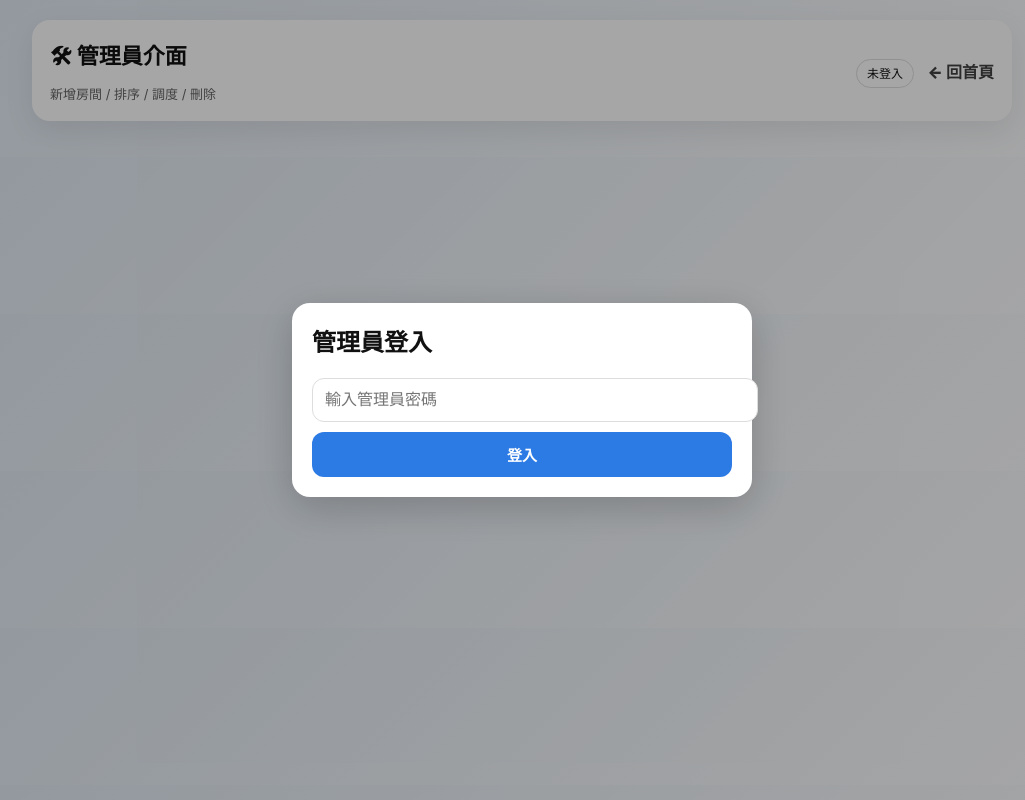
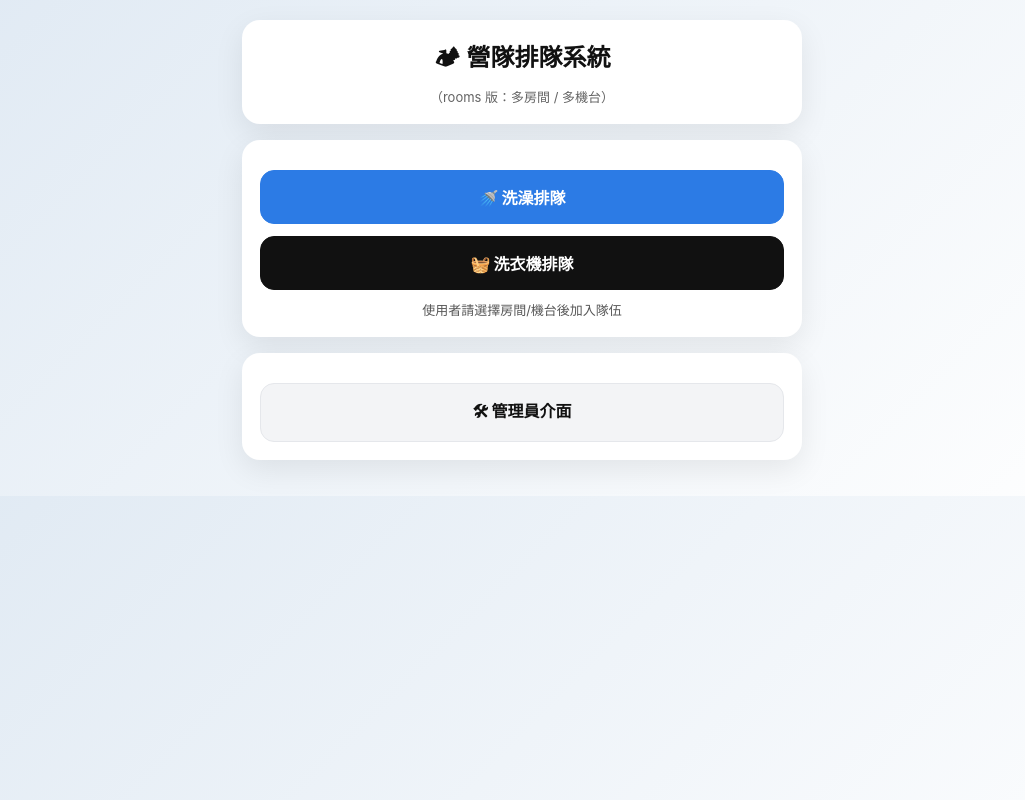
Before and after one commit to tenjade3-jpg/bath-queue, a plain HTML site: page index.html in a window 1280 px wide. Shown: the whole page, without its empty margins (118-1143 px from the left). Drawn offline with Linux system fonts and the light colour scheme.

Commit message:
Update title and layout for admin interface

```diff
--- a/index.html
+++ b/index.html
@@ -3,7 +3,7 @@
 <head>
 <meta charset="utf-8">
 <meta name="viewport" content="width=device-width, initial-scale=1">
-<title>管理員介面</title>
+<title>營隊排隊系統</title>
 
 <style>
 body{
@@ -11,159 +11,83 @@ body{
   background: linear-gradient(135deg,#dfe9f3,#ffffff);
   margin:0; padding:20px; color:#111;
 }
-.container{ max-width:980px; margin:auto; }
+.container{ max-width:560px; margin:auto; }
+
 .card{
-  background:#fff; padding:18px; border-radius:18px; margin-bottom:16px;
+  background:#fff;
+  padding:18px;
+  border-radius:18px;
+  margin-bottom:16px;
   box-shadow:0 10px 30px rgba(0,0,0,0.08);
 }
-h1{ margin:0; font-size:22px; }
-.sub{ opacity:.65; font-size:13px; margin-top:6px; }
 
-.topBar{
-  display:flex;
-  justify-content:space-between;
-  align-items:center;
-  flex-wrap:wrap;
+h1{
+  text-align:center;
+  font-size:24px;
+  margin:0;
 }
 
-a.back{
-  text-decoration:none;
-  font-weight:900;
-  color:#111;
-  opacity:.8;
-}
-a.back:hover{ opacity:1; }
-
-.loginMask{
-  position:fixed;
-  inset:0;
-  background:rgba(0,0,0,.35);
-  display:flex;
-  align-items:center;
-  justify-content:center;
-  padding:20px;
+.sub{
+  text-align:center;
+  opacity:.65;
+  font-size:13px;
+  margin:6px 0 0;
 }
 
-.loginBox{
-  background:#fff;
-  border-radius:18px;
-  padding:20px;
-  max-width:420px;
-  width:100%;
-  box-shadow:0 10px 40px rgba(0,0,0,.2);
+.btn{
+  display:block;
+  text-decoration:none;
+  text-align:center;
+  padding:14px 16px;
+  border-radius:14px;
+  font-weight:900;
+  margin-top:12px;
+  border:1px solid #e5e7eb;
+  background:#f3f4f6;
+  color:#111;
 }
 
-input{
-  width:100%;
-  padding:12px;
-  border-radius:12px;
-  border:1px solid #ddd;
-  font-size:16px;
-  margin-bottom:10px;
+.btn.primary{
+  background:#2c7be5;
+  border-color:#2c7be5;
+  color:#fff;
 }
 
-button{
-  width:100%;
-  padding:12px;
-  border-radius:12px;
-  border:none;
-  background:#2c7be5;
+.btn.dark{
+  background:#111;
+  border-color:#111;
   color:#fff;
-  font-weight:900;
-  font-size:15px;
-  cursor:pointer;
 }
-button:hover{ opacity:.9; }
 
-.statusTag{
-  padding:6px 10px;
-  border-radius:999px;
-  font-size:12px;
-  border:1px solid #ddd;
+.btn:hover{ opacity:.9; }
+
+.hint{
+  font-size:13px;
+  opacity:.7;
+  margin-top:10px;
+  text-align:center;
 }
 </style>
 </head>
 
 <body>
-
 <div class="container">
 
-  <div class="card topBar">
-    <div>
-      <h1>🛠 管理員介面</h1>
-      <div class="sub">新增房間 / 排序 / 調度 / 刪除</div>
-    </div>
-    <div>
-      <span class="statusTag" id="loginState">未登入</span>
-      &nbsp;
-      <a class="back" href="index.html">← 回首頁</a>
-    </div>
+  <div class="card">
+    <h1>🏕 營隊排隊系統</h1>
+    <p class="sub">（rooms 版：多房間 / 多機台）</p>
   </div>
 
-  <!-- 你原本的 rooms 管理 / 調度 UI 放這裡 -->
-  <!-- 這裡故意不顯示任何密碼資訊 -->
+  <div class="card">
+    <a class="btn primary" href="shower.html">🚿 洗澡排隊</a>
+    <a class="btn dark" href="washer.html">🧺 洗衣機排隊</a>
+    <div class="hint">使用者請選擇房間/機台後加入隊伍</div>
+  </div>
+
+  <div class="card">
+    <a class="btn" href="admin.html">🛠 管理員介面</a>
+  </div>
 
 </div>
-
-<!-- 登入遮罩 -->
-<div class="loginMask" id="loginMask">
-  <div class="loginBox">
-    <h2 style="margin-top:0;">管理員登入</h2>
-
-    <!-- ✅ 已完全移除密碼提示 -->
-    <input id="pwInput" type="password" placeholder="輸入管理員密碼">
-
-    <button id="loginBtn">登入</button>
-  </div>
-</div>
-
-<script type="module">
-import { initializeApp } from "https://www.gstatic.com/firebasejs/12.9.0/firebase-app.js";
-import { getDatabase } from "https://www.gstatic.com/firebasejs/12.9.0/firebase-database.js";
-
-/* ✅ 密碼只存在 JS，不顯示 */
-const ADMIN_PASSWORD = "g8g8";
-
-const firebaseConfig = {
-  apiKey: "AIzaSyBSQAmMKvFjuANWhmZJAYHCwaIUTcwz6A8",
-  authDomain: "jade-c8e32.firebaseapp.com",
-  databaseURL: "https://jade-c8e32-default-rtdb.asia-southeast1.firebasedatabase.app",
-  projectId: "jade-c8e32",
-  storageBucket: "jade-c8e32.firebasestorage.app",
-  messagingSenderId: "381125332620",
-  appId: "1:381125332620:web:642dcf482b06fa3b9f35a9"
-};
-
-initializeApp(firebaseConfig);
-getDatabase();
-
-const loginMask = document.getElementById("loginMask");
-const loginState = document.getElementById("loginState");
-const pwInput = document.getElementById("pwInput");
-const loginBtn = document.getElementById("loginBtn");
-
-function setLoggedIn(ok){
-  localStorage.setItem("camp_admin_ok", ok ? "1" : "0");
-  loginMask.style.display = ok ? "none" : "flex";
-  loginState.textContent = ok ? "已登入" : "未登入";
-}
-
-if(localStorage.getItem("camp_admin_ok")==="1"){
-  setLoggedIn(true);
-}
-
-loginBtn.addEventListener("click", ()=>{
-  if(pwInput.value !== ADMIN_PASSWORD){
-    alert("登入失敗");
-    return;
-  }
-  setLoggedIn(true);
-});
-
-pwInput.addEventListener("keydown", e=>{
-  if(e.key==="Enter") loginBtn.click();
-});
-</script>
-
 </body>
 </html>
```
